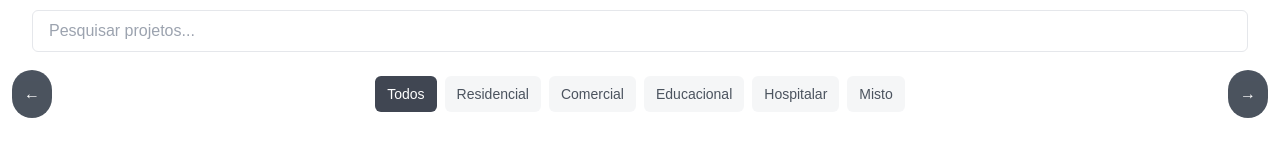
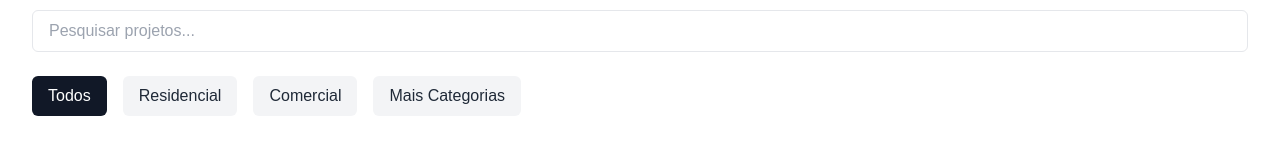
Before and after one commit to Vodfa/siteteste, a React (Vite) app: page /projetos in a window 1280 px wide. Shown: the part 174-316 px from the top of the page. Built offline with nearby package versions, Linux system fonts and the light colour scheme.

Commit message:
Update Projetos.tsx

```diff
--- a/src/pages/Projetos.tsx
+++ b/src/pages/Projetos.tsx
@@ -222,13 +222,11 @@ const projects = [
 
 export function Projetos() {
   const [filter, setFilter] = React.useState<string>('Todos');
+  const [isMoreCategoriesActive, setMoreCategoriesActive] = React.useState<boolean>(false);
   const [searchQuery, setSearchQuery] = React.useState<string>('');
-  const [visibleCategories, setVisibleCategories] = React.useState<number>(0);
 
-  const categories: string[] = [
-    'Todos',
-    'Residencial',
-    'Comercial',
+  const mainCategories: string[] = ['Todos', 'Residencial', 'Comercial'];
+  const additionalCategories: string[] = [
     'Educacional',
     'Hospitalar',
     'Misto',
@@ -237,22 +235,19 @@ export function Projetos() {
     'Urbanismo',
   ];
 
-  const itemsPerPage = 6;
-
-  const handleNextCategories = (): void => {
-    setVisibleCategories((prev) =>
-      prev + itemsPerPage >= categories.length ? 0 : prev + itemsPerPage
-    );
+  const handleFilterChange = (category: string): void => {
+    setFilter(category);
+    setMoreCategoriesActive(false);
   };
 
-  const handlePreviousCategories = (): void => {
-    setVisibleCategories((prev) =>
-      prev - itemsPerPage < 0 ? categories.length - itemsPerPage : prev - itemsPerPage
-    );
+  const handleMoreCategoriesClick = (): void => {
+    setMoreCategoriesActive(!isMoreCategoriesActive);
   };
 
-  const handleFilterChange = (category: string): void => {
-    setFilter(category);
+  const handleCloseModal = (e: React.MouseEvent<HTMLDivElement, MouseEvent>): void => {
+    if ((e.target as HTMLDivElement).id === 'modal-backdrop') {
+      setMoreCategoriesActive(false);
+    }
   };
 
   const filteredProjects = projects.filter((project) => {
@@ -260,11 +255,6 @@ export function Projetos() {
     const matchesSearch = project.title.toLowerCase().includes(searchQuery.toLowerCase());
     return matchesCategory && matchesSearch;
   });
-
-  const displayedCategories = categories.slice(
-    visibleCategories,
-    visibleCategories + itemsPerPage
-  );
 
   return (
     <div className="min-h-screen pt-16">
@@ -282,40 +272,67 @@ export function Projetos() {
           />
         </div>
 
-        {/* Navegação de Categorias */}
-        <div className="flex items-center justify-between mb-8 relative">
-          <button
-            onClick={handlePreviousCategories}
-            className="absolute left-0 px-3 py-3 rounded-full bg-gray-800 text-white opacity-80 hover:opacity-100 focus:outline-none"
-            style={{ transform: 'translateX(-50%)' }}
-          >
-            ←
-          </button>
-
-          <div className="flex space-x-2 mx-auto">
-            {displayedCategories.map((category) => (
+        {/* Filtros */}
+        <div className="flex items-center space-x-4 mb-8 relative">
+          {mainCategories.map((category) => (
             <button
               key={category}
               onClick={() => handleFilterChange(category)}
-                className={`px-3 py-2 rounded-md opacity-80 transition-opacity text-sm whitespace-nowrap ${
+              className={`px-4 py-2 rounded-md transition-colors ${
                 filter === category
-    ? 'bg-gray-900 text-white opacity-100'
-    : 'bg-gray-100 text-gray-800 hover:opacity-100'
+                  ? 'bg-gray-900 text-white'
+                  : 'bg-gray-100 text-gray-800 hover:bg-gray-200'
+              }`}
+            >
+              {category}
+            </button>
+          ))}
+
+          <button
+            onClick={handleMoreCategoriesClick}
+            className={`px-4 py-2 rounded-md transition-colors ${
+              isMoreCategoriesActive
+                ? 'bg-gray-400 text-gray-100'
+                : 'bg-gray-100 text-gray-800 hover:bg-gray-200'
+            }`}
+          >
+            Mais Categorias
+          </button>
+        </div>
+
+        {/* Modal de Categorias Adicionais */}
+        {isMoreCategoriesActive && (
+          <div
+            id="modal-backdrop"
+            onClick={handleCloseModal}
+            className="fixed inset-0 bg-black bg-opacity-50 flex items-center justify-center z-50"
+          >
+            <div className="bg-white p-8 rounded-md shadow-lg w-3/4 max-w-md">
+              <h2 className="text-2xl font-serif mb-4">Mais Categorias</h2>
+              <div className="grid grid-cols-2 gap-4">
+                {additionalCategories.map((category) => (
+                  <button
+                    key={category}
+                    onClick={() => handleFilterChange(category)}
+                    className={`px-4 py-2 rounded-md transition-colors ${
+                      filter === category
+                        ? 'bg-gray-900 text-white'
+                        : 'bg-gray-100 text-gray-800 hover:bg-gray-200'
                     }`}
                   >
                     {category}
                   </button>
                 ))}
               </div>
-
               <button
-            onClick={handleNextCategories}
-            className="absolute right-0 px-3 py-3 rounded-full bg-gray-800 text-white opacity-80 hover:opacity-100 focus:outline-none"
-            style={{ transform: 'translateX(50%)' }}
+                onClick={() => setMoreCategoriesActive(false)}
+                className="mt-6 px-4 py-2 bg-gray-900 text-white rounded-md hover:bg-gray-700"
               >
-            →
+                Fechar
               </button>
             </div>
+          </div>
+        )}
 
         {/* Grid de Projetos */}
         <div className="grid grid-cols-1 sm:grid-cols-2 lg:grid-cols-3 gap-6">
```
Lines whose indentation alone changed are shown as unchanged.
